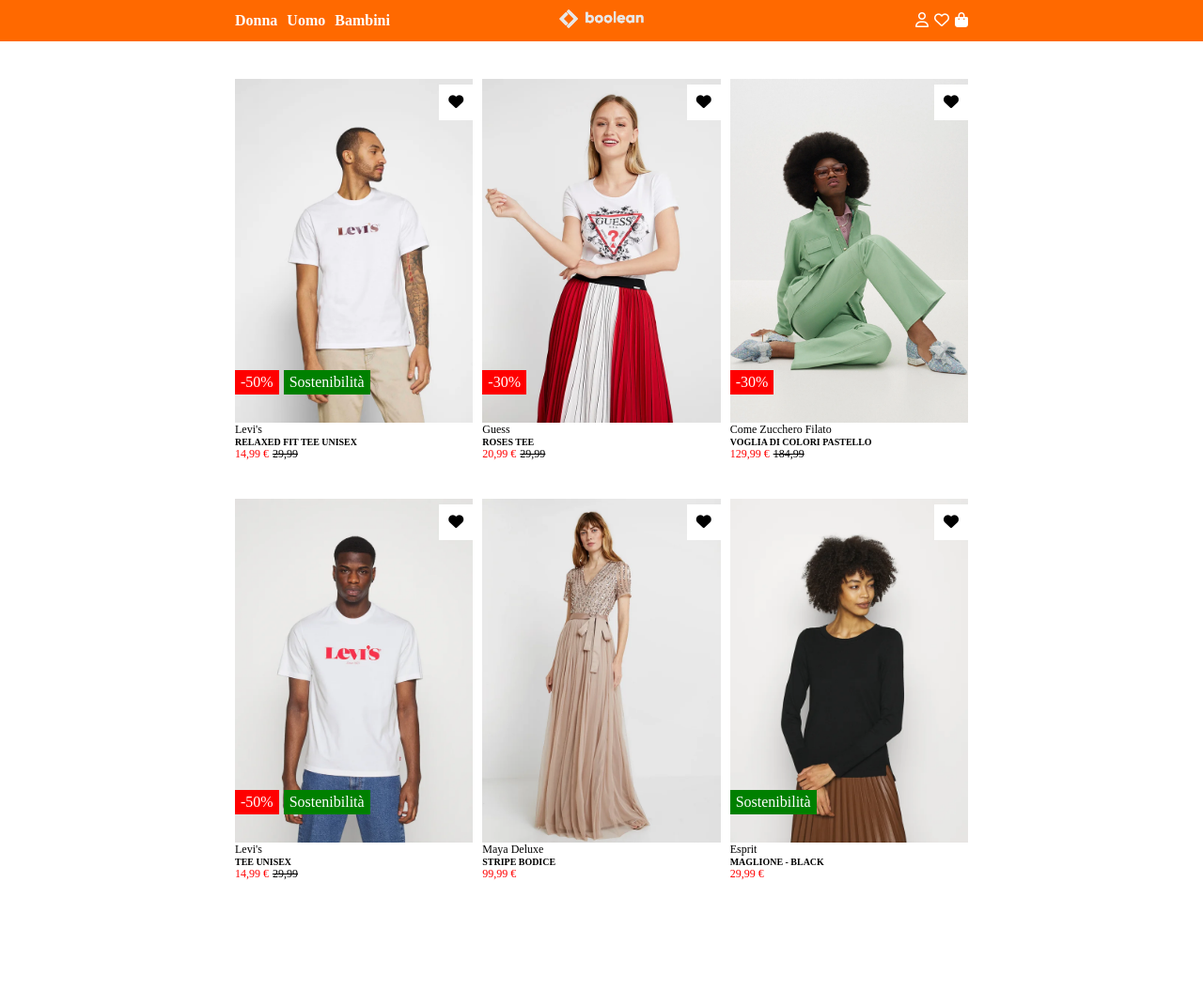
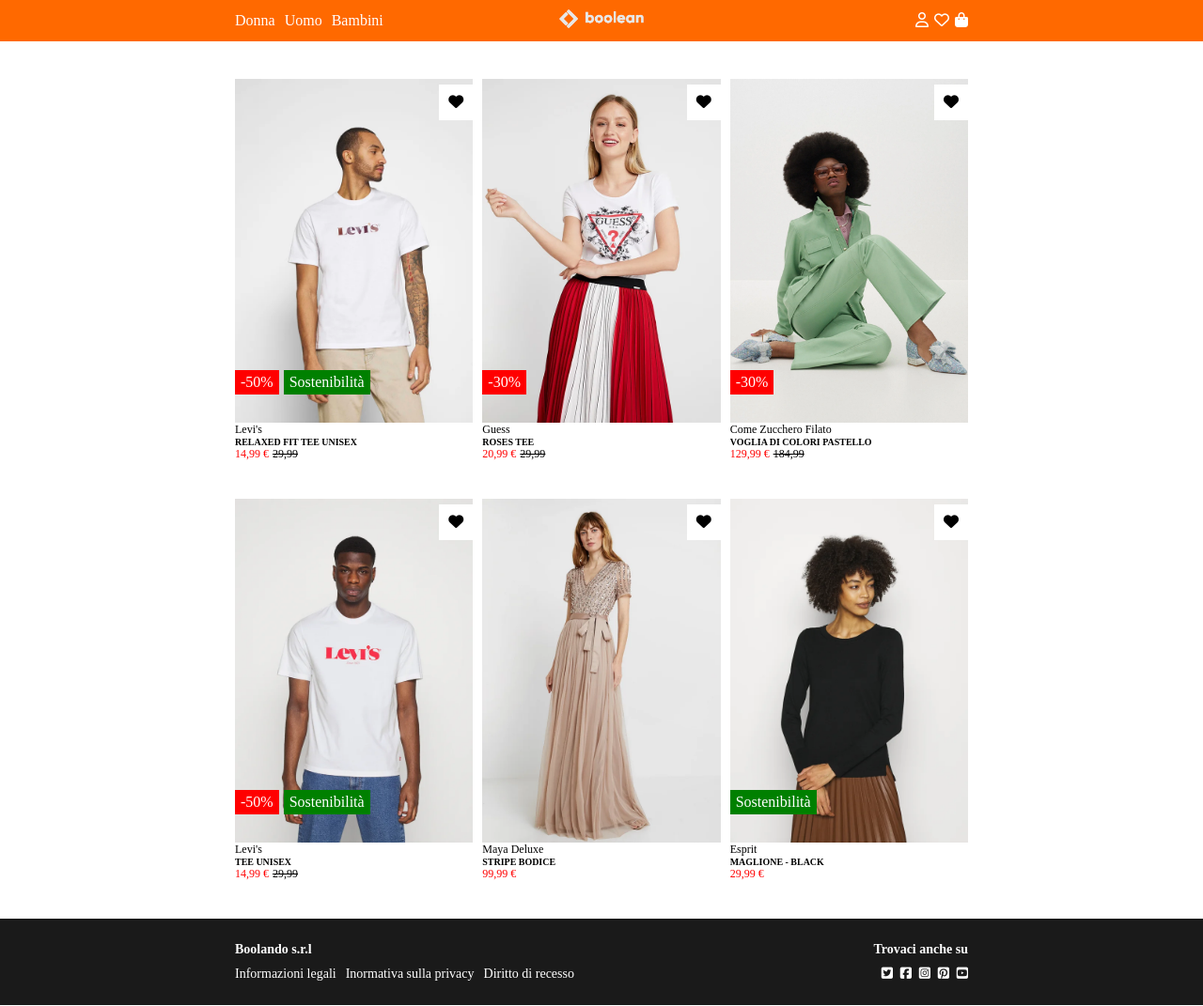
Before and after one commit to erikaCutugno/html-css-boolando, a plain HTML site: page index.html in a window 1280 px wide. Shown: the whole page at 94% size. Before the commit the page ends 978 px from the top, so only its background shows below. Drawn offline with Linux system fonts and the light colour scheme.

Commit message:
feat: footer

```diff
--- a/css/style.css
+++ b/css/style.css
@@ -49,7 +49,6 @@ nav > ul{
 ul a{
     text-decoration: none;
     color: inherit;
-    font-weight: bold;
 }
 
 .logo img{
@@ -62,7 +61,7 @@ header .icons{
 .icons i{
     padding-left: 6px;
 }
-
+/*---MAIN----*/
 .row {
     display: flex;
     gap: 10px;
@@ -112,7 +111,7 @@ header .icons{
     padding-right: 4px;
 
 }
-
+/*---HOVER----*/
 .secondary{
     display: none;
 }
@@ -127,3 +126,39 @@ header .icons{
 .box:hover .primary{
     display: none;
 }
+
+
+/*---FOOTER----*/
+
+footer > .container{
+    display: flex;
+    align-items: center;
+    padding: 25px 0;
+    justify-content: space-between;
+
+}
+
+footer{
+    color: white;
+    background-color: #1a1a1a;
+    border-bottom: 1px solid white;
+    font-size: 14px;
+}
+
+.footer-top{
+    padding-bottom: 10px;
+}
+footer > .icons{
+    display: flex;
+}
+footer .icons i{
+
+    width: 20px;
+}
+.footer-left{
+    width: 60%;
+}
+.footer-right{
+    text-align: right;
+    flex-grow: 1;
+}
--- a/index.html
+++ b/index.html
@@ -114,5 +114,31 @@
             </div>
         </div>
     </main>
+    <footer>
+        <div class="container">
+            <div class="footer-left">
+                <div class="footer-top"><strong>Boolando s.r.l</strong></div>
+                <nav>
+                    <ul>
+                        <li>
+                            <a href="#">Informazioni legali</a>
+                        </li>
+                        <li>
+                            <a href="#">Inormativa sulla privacy</a>
+                        </li>
+                        <li>
+                            <a href="#">Diritto di recesso</a>
+                        </li>
+                    </ul>
+                </nav>
+            </div>
+            <div class="footer-right">
+                <div class="footer-top"><strong>Trovaci anche su</strong></div>
+                <div class="icons">
+                    <i class="fa-brands fa-square-twitter"></i><i class="fa-brands fa-square-facebook"></i><i class="fa-brands fa-square-instagram"></i><i class="fa-brands fa-square-pinterest"></i><i class="fa-brands fa-square-youtube"></i>
+                </div>
+            </div>
+        </div>
+    </footer>
 </body>
 </html>
```
